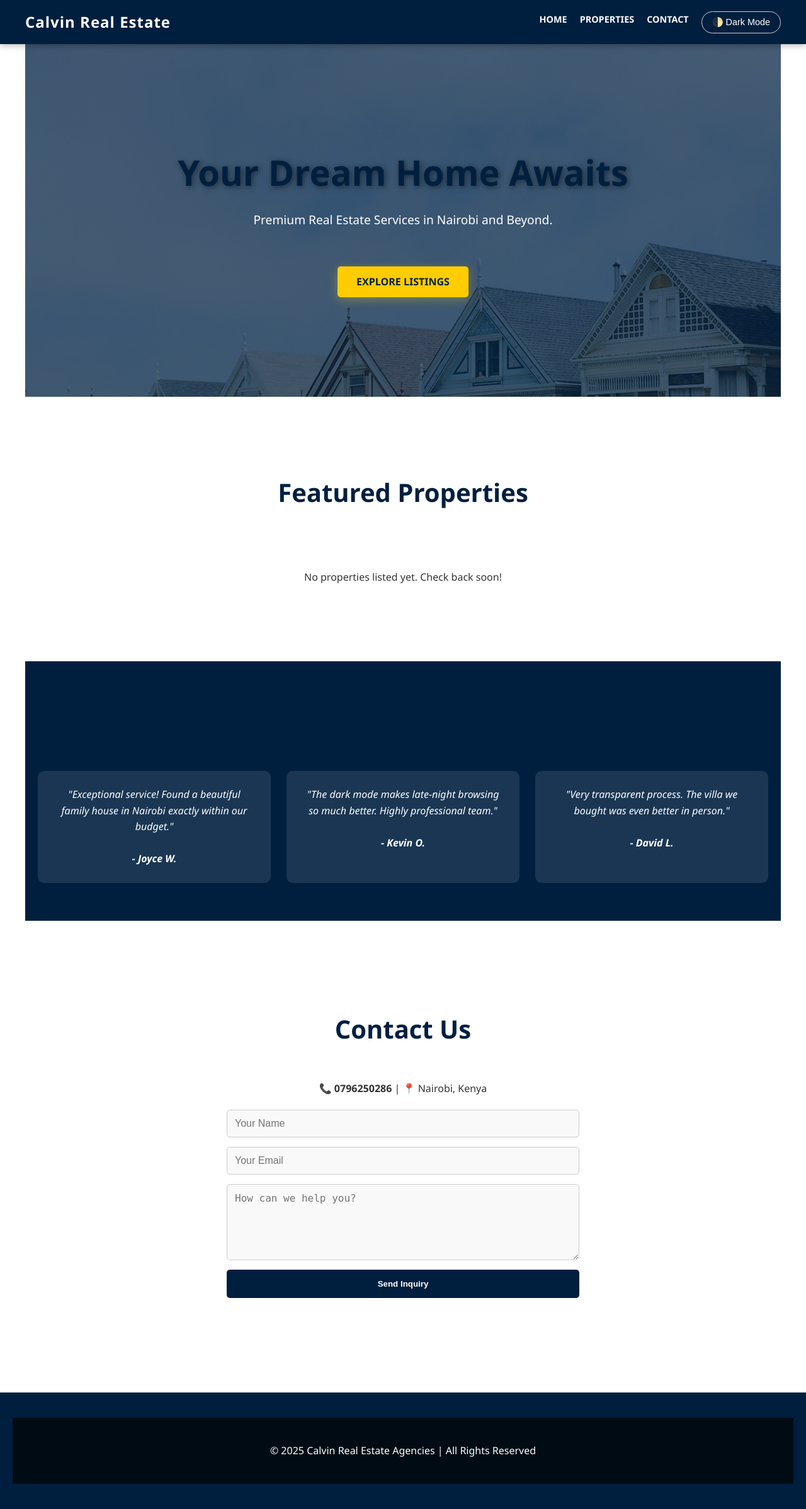
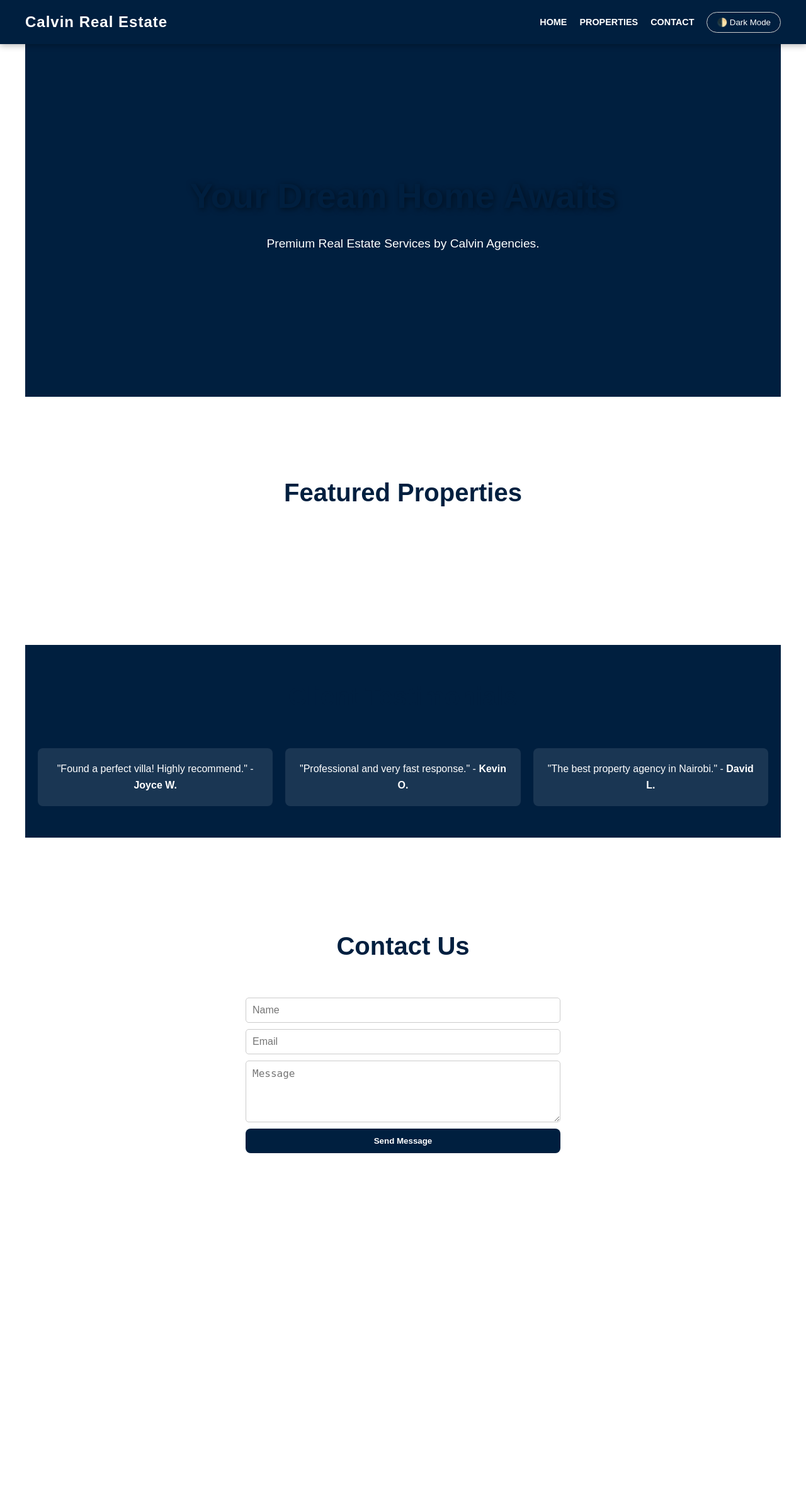
Before and after one commit to calvinmutungi-web/CalvinRealEstate, a Flask app: page / in a window 1280 px wide. Shown: the whole page at 63% size. After the commit the page ends 1831 px from the top, so only its background shows below. Run offline with Flask 3, Linux system fonts and the light colour scheme; data that the repository does not hold is empty.

Commit message:
Final secure update with dark mode and secret admin

```diff
--- a/app.py
+++ b/app.py
@@ -4,6 +4,7 @@
 
 app = Flask(__name__)
 
+# --- DATABASE CONFIG ---
 database_url = os.environ.get('DATABASE_URL')
 if database_url and database_url.startswith("postgres://"):
     database_url = database_url.replace("postgres://", "postgresql://", 1)
@@ -13,6 +14,7 @@
 
 db = SQLAlchemy(app)
 
+# --- MODELS ---
 class Listing(db.Model):
     id = db.Column(db.Integer, primary_key=True)
     title = db.Column(db.String(100), nullable=False)
@@ -26,19 +28,21 @@
     email = db.Column(db.String(100))
     message = db.Column(db.Text)
 
+# --- ROUTES ---
 @app.route("/")
 def home():
     try:
         properties = Listing.query.all()
         return render_template("index.html", properties=properties)
     except Exception:
-        return "Initializing... visit /setup-db"
+        return "Site is initializing. Please visit /setup-db"
 
 @app.route("/admin")
 def admin_page():
-    # We pass properties here so you can delete them from the admin panel
+    # Pass properties and leads to the secret admin dashboard
     properties = Listing.query.all()
-    return render_template("admin.html", properties=properties)
+    leads = Lead.query.all()
+    return render_template("admin.html", properties=properties, leads=leads)
 
 @app.route("/admin-add", methods=["POST"])
 def admin_add():
@@ -71,7 +75,8 @@
 @app.route("/contact", methods=["POST"])
 def contact():
     data = request.json
-    db.session.add(Lead(name=data.get('name'), email=data.get('email'), message=data.get('message')))
+    new_lead = Lead(name=data.get('name'), email=data.get('email'), message=data.get('message'))
+    db.session.add(new_lead)
     db.session.commit()
     return jsonify({"status": "success"})
 
--- a/templates/index.html
+++ b/templates/index.html
@@ -6,43 +6,24 @@
     <title>Calvin Real Estate | Premium Listings</title>
     <link rel="stylesheet" href="{{ url_for('static', filename='style.css') }}">
     <style>
-        /* Professional Variables for Dark Mode */
-        :root {
-            --bg: #ffffff;
-            --text: #333;
-            --card: #f9f9f9;
-            --nav: #001f3f;
-        }
-        body.dark-mode {
-            --bg: #121212;
-            --text: #e0e0e0;
-            --card: #1e1e1e;
-            --nav: #000b14;
-        }
-
-        body { background-color: var(--bg); color: var(--text); transition: background-color 0.3s, color 0.3s; margin: 0; font-family: 'Segoe UI', Tahoma, Geneva, Verdana, sans-serif; }
+        :root { --bg: #ffffff; --text: #333; --card: #f9f9f9; --nav: #001f3f; }
+        body.dark-mode { --bg: #121212; --text: #e0e0e0; --card: #1e1e1e; --nav: #000b14; }
+        body { background-color: var(--bg); color: var(--text); transition: 0.3s; margin: 0; font-family: sans-serif; }
         header { background: var(--nav); color: white; padding: 1rem 0; position: sticky; top: 0; z-index: 1000; }
         nav { display: flex; justify-content: space-around; align-items: center; }
-        nav ul { list-style: none; display: flex; gap: 20px; padding: 0; }
+        nav ul { list-style: none; display: flex; gap: 20px; align-items: center; }
         nav a { color: white; text-decoration: none; font-weight: bold; }
-
-        .btn-dark { cursor: pointer; padding: 8px 16px; border-radius: 20px; border: 1px solid #ccc; background: transparent; color: white; font-size: 0.9rem; }
-
-        .property-grid { display: grid; grid-template-columns: repeat(auto-fit, minmax(300px, 1fr)); gap: 30px; padding: 40px 20px; }
-        .property-card { background: var(--card); padding: 15px; border-radius: 12px; box-shadow: 0 4px 15px rgba(0,0,0,0.1); transition: transform 0.3s; opacity: 0; transform: translateY(20px); }
-        .property-card:hover { transform: translateY(-5px); }
+        .btn-dark { cursor: pointer; padding: 8px 15px; border-radius: 20px; border: 1px solid #ccc; background: transparent; color: white; }
+        .hero { text-align: center; padding: 80px 20px; background: #001f3f; color: white; }
+        .property-grid { display: grid; grid-template-columns: repeat(auto-fit, minmax(300px, 1fr)); gap: 25px; padding: 40px 20px; }
+        .property-card { background: var(--card); padding: 15px; border-radius: 10px; text-align: center; }
         .property-card img { width: 100%; height: 200px; object-fit: cover; border-radius: 8px; }
-
-        .testimonials { padding: 60px 20px; background: #001f3f; color: white; text-align: center; }
-        .test-grid { display: grid; grid-template-columns: repeat(auto-fit, minmax(250px, 1fr)); gap: 25px; margin-top: 30px; }
-        .test-card { background: rgba(255,255,255,0.1); padding: 25px; border-radius: 10px; font-style: italic; }
-
-        .hero { text-align: center; padding: 100px 20px; background: linear-gradient(rgba(0,31,63,0.7), rgba(0,31,63,0.7)), url('/static/pexels.jpeg'); background-size: cover; color: white; }
-        .btn-hero { background: #ffcc00; color: #001f3f; padding: 12px 30px; text-decoration: none; border-radius: 5px; font-weight: bold; }
-
-        form { max-width: 600px; margin: auto; display: flex; flex-direction: column; gap: 15px; padding: 20px; }
-        input, textarea { padding: 12px; border-radius: 5px; border: 1px solid #ccc; background: var(--card); color: var(--text); }
-        button[type="submit"] { background: #001f3f; color: white; padding: 15px; border: none; border-radius: 5px; cursor: pointer; font-weight: bold; }
+        .testimonials { padding: 50px 20px; background: #001f3f; color: white; text-align: center; }
+        .test-grid { display: grid; grid-template-columns: repeat(auto-fit, minmax(250px, 1fr)); gap: 20px; margin-top: 20px; }
+        .test-card { background: rgba(255,255,255,0.1); padding: 20px; border-radius: 8px; }
+        form { max-width: 500px; margin: auto; display: flex; flex-direction: column; gap: 10px; padding-bottom: 40px; }
+        input, textarea { padding: 10px; border-radius: 5px; border: 1px solid #ccc; }
+        button[type="submit"] { background: #001f3f; color: white; padding: 12px; border: none; cursor: pointer; }
     </style>
 </head>
 <body>
@@ -61,108 +42,53 @@
 
 <section class="hero" id="home">
     <h2>Your Dream Home Awaits</h2>
-    <p>Premium Real Estate Services in Nairobi and Beyond.</p>
-    <br>
-    <a href="#properties" class="btn-hero">Explore Listings</a>
+    <p>Premium Real Estate Services by Calvin Agencies.</p>
 </section>
 
 <section id="properties">
-    <h2 style="text-align: center; padding-top: 40px;">Featured Properties</h2>
+    <h2 style="text-align: center; margin-top: 40px;">Featured Properties</h2>
     <div class="property-grid">
-        {% if properties %}
         {% for p in properties %}
         <article class="property-card">
             <img src="{{ url_for('static', filename=p.image) }}" alt="{{ p.title }}">
             <h3>{{ p.title }}</h3>
             <p>{{ p.details }}</p>
-                <p><strong style="color: #ffcc00; font-size: 1.2rem;">{{ p.price }}</strong></p>
+            <p><strong>{{ p.price }}</strong></p>
         </article>
         {% endfor %}
-        {% else %}
-            <p style="text-align:center; grid-column: 1 / -1;">No properties listed yet. Check back soon!</p>
-        {% endif %}
     </div>
 </section>
 
 <section class="testimonials">
-    <h2>What Our Clients Say</h2>
+    <h2>Client Testimonials</h2>
     <div class="test-grid">
-        <div class="test-card">"Exceptional service! Found a beautiful family house in Nairobi exactly within our budget."<br><br><strong>- Joyce W.</strong></div>
-        <div class="test-card">"The dark mode makes late-night browsing so much better. Highly professional team."<br><br><strong>- Kevin O.</strong></div>
-        <div class="test-card">"Very transparent process. The villa we bought was even better in person."<br><br><strong>- David L.</strong></div>
+        <div class="test-card">"Found a perfect villa! Highly recommend." - <strong>Joyce W.</strong></div>
+        <div class="test-card">"Professional and very fast response." - <strong>Kevin O.</strong></div>
+        <div class="test-card">"The best property agency in Nairobi." - <strong>David L.</strong></div>
     </div>
 </section>
 
 <section id="contact">
-    <h2 style="text-align: center; padding-top: 40px;">Contact Us</h2>
-    <p style="text-align: center;">📞 <strong>0796250286</strong> | 📍 Nairobi, Kenya</p>
+    <h2 style="text-align: center; margin-top: 40px;">Contact Us</h2>
     <form id="contactForm">
-        <input type="text" id="name" placeholder="Your Name" required>
-        <input type="email" id="email" placeholder="Your Email" required>
-        <textarea id="message" placeholder="How can we help you?" rows="5" required></textarea>
-        <button type="submit">Send Inquiry</button>
+        <input type="text" id="name" placeholder="Name" required>
+        <input type="email" id="email" placeholder="Email" required>
+        <textarea id="message" placeholder="Message" rows="4" required></textarea>
+        <button type="submit">Send Message</button>
     </form>
-    <div id="toast" style="display:none; position:fixed; bottom:20px; right:20px; padding:15px; border-radius:5px; color:white; z-index:2000;"></div>
+    <div id="toast" style="display:none; position:fixed; bottom:20px; right:20px; padding:15px; color:white;"></div>
 </section>
 
-<footer>
-    <p style="text-align: center; padding: 40px; background: #000b14; color: white; margin: 0;">
-        &copy; 2025 Calvin Real Estate Agencies | All Rights Reserved
-    </p>
-</footer>
-
 <script>
-/* Dark Mode Toggle */
-function toggleDark() {
-    document.body.classList.toggle('dark-mode');
-}
-
-/* Fade-in animation on scroll */
-document.addEventListener('DOMContentLoaded', () => {
-    const faders = document.querySelectorAll('.property-card');
-    const appearOptions = { threshold: 0.15, rootMargin: "0px 0px -50px 0px" };
-    const appearOnScroll = new IntersectionObserver((entries, observer) => {
-        entries.forEach(entry => {
-            if (!entry.isIntersecting) return;
-            entry.target.style.opacity = 1;
-            entry.target.style.transform = 'translateY(0)';
-            observer.unobserve(entry.target);
-        });
-    }, appearOptions);
-    faders.forEach(fader => appearOnScroll.observe(fader));
-});
-
-/* Async Contact Form */
+    function toggleDark() { document.body.classList.toggle('dark-mode'); }
     const form = document.getElementById('contactForm');
-const toast = document.getElementById('toast');
-
     form.addEventListener('submit', async (e) => {
         e.preventDefault();
-    const data = {
-        name: document.getElementById('name').value,
-        email: document.getElementById('email').value,
-        message: document.getElementById('message').value
-    };
-    try {
-        const res = await fetch('/contact', {
-            method: 'POST',
-            headers: { 'Content-Type': 'application/json' },
-            body: JSON.stringify(data)
+        const data = { name: document.getElementById('name').value, email: document.getElementById('email').value, message: document.getElementById('message').value };
+        await fetch('/contact', { method: 'POST', headers: { 'Content-Type': 'application/json' }, body: JSON.stringify(data) });
+        alert("Inquiry Sent!");
+        form.reset();
     });
-        showToast("Message Sent Successfully!");
-        form.reset();
-    } catch(err) {
-        showToast('Error sending message.', true);
-    }
-});
-
-function showToast(msg, error=false){
-    toast.textContent = msg;
-    toast.style.display = 'block';
-    toast.style.background = error ? 'red' : '#001f3f';
-    setTimeout(() => toast.style.display = 'none', 4000);
-}
 </script>
-
 </body>
 </html>
```
Also changed, not shown: templates/admin.html (+46 -22 lines). Lines whose indentation alone changed are shown as unchanged.
